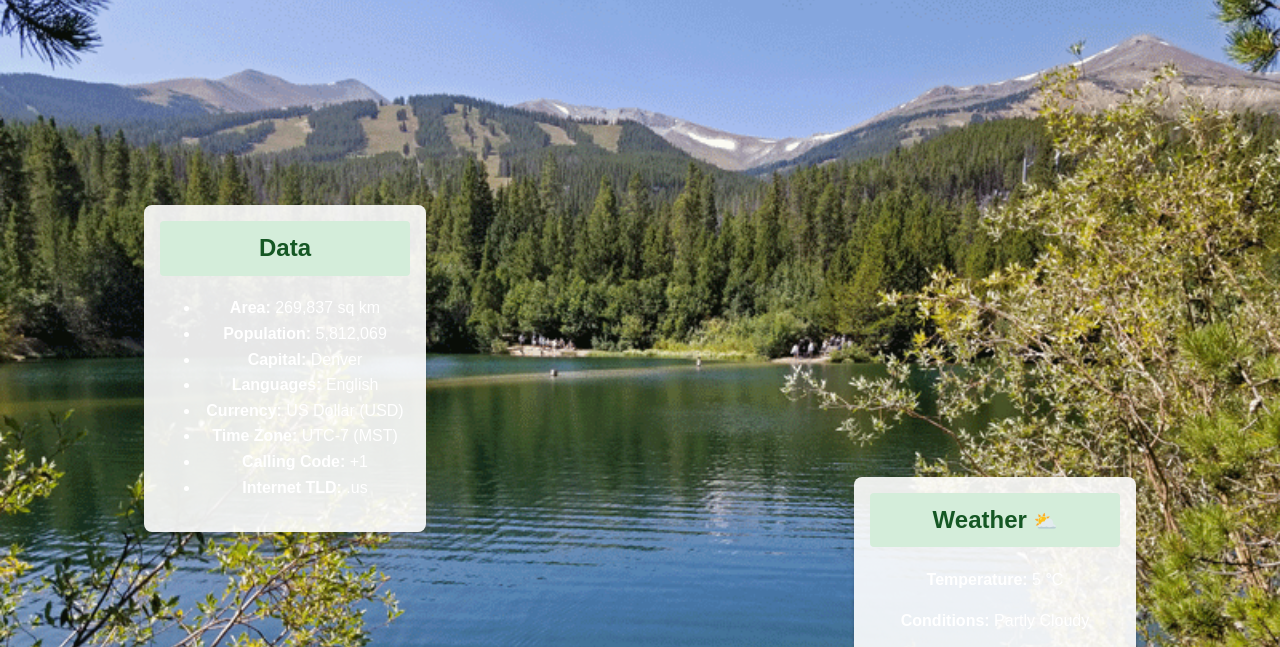
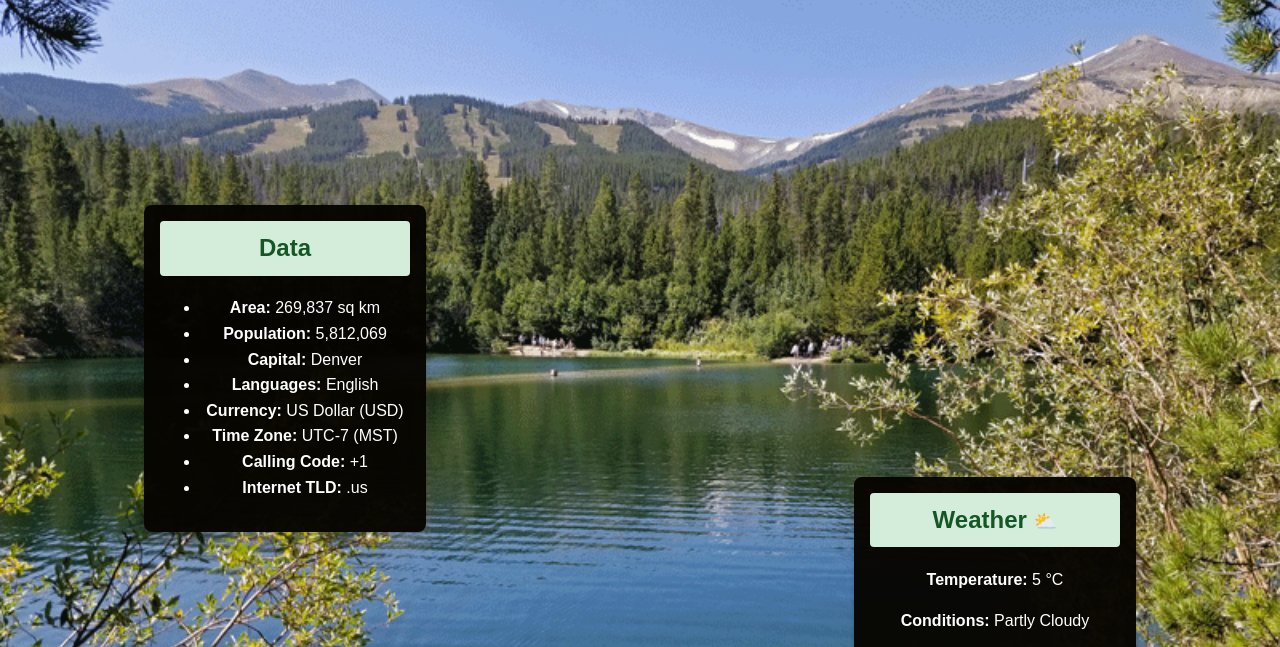
Before and after one commit to Brandon-Mount/wdd131, a plain HTML site: page place.html in a window 1280 px wide. Shown: the part 86-733 px from the top of the page. Drawn offline with Linux system fonts and the light colour scheme.

Commit message:
changed some color in the css file

```diff
--- a/styles/place.css
+++ b/styles/place.css
@@ -31,7 +31,7 @@ header h1 {
 }
 
 .data, .weather {
-    background-color: rgba(255, 255, 255, 0.9);
+    background-color: rgba(7, 5, 0, 0.966);
     padding: 1rem;
     margin: 1rem;
     border-radius: 8px;
```
